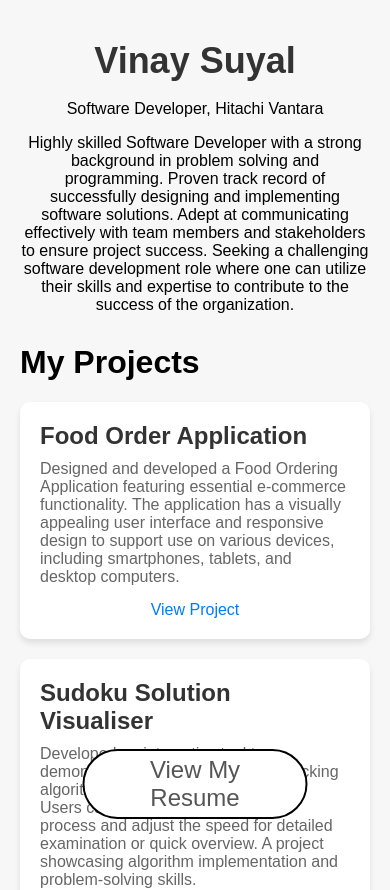
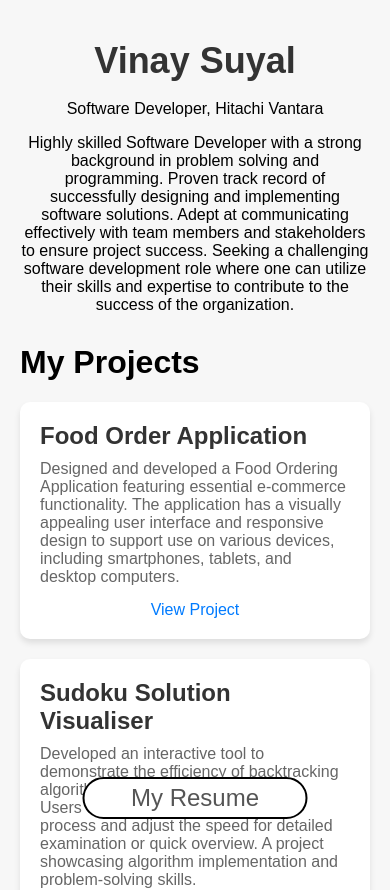
Before and after one commit to vinaysuyal/vinaysuyalPortfolio, a React (Create React App) app: page / in a window 390 px wide. Shown: the top 890 px of the page. Built offline with nearby package versions, Linux system fonts and the light colour scheme.

Commit message:
Button Responsiveness

```diff
--- a/src/App.css
+++ b/src/App.css
@@ -100,7 +100,7 @@ body {
 /* ... (previous styles) */
 
 .close-button {
-  width: 225px;
+  min-width: 225px;
   position: fixed;
   bottom: 25px;
   right: 50%;
--- a/src/App.js
+++ b/src/App.js
@@ -90,7 +90,7 @@ const App = () => {
           ))}
         </div>
         <button className="close-button" onClick={openModal}>
-          View My Resume
+          My Resume
         </button>
         {isModalOpen && <ResumeModal onClose={closeModal} />}
       </div>
```
